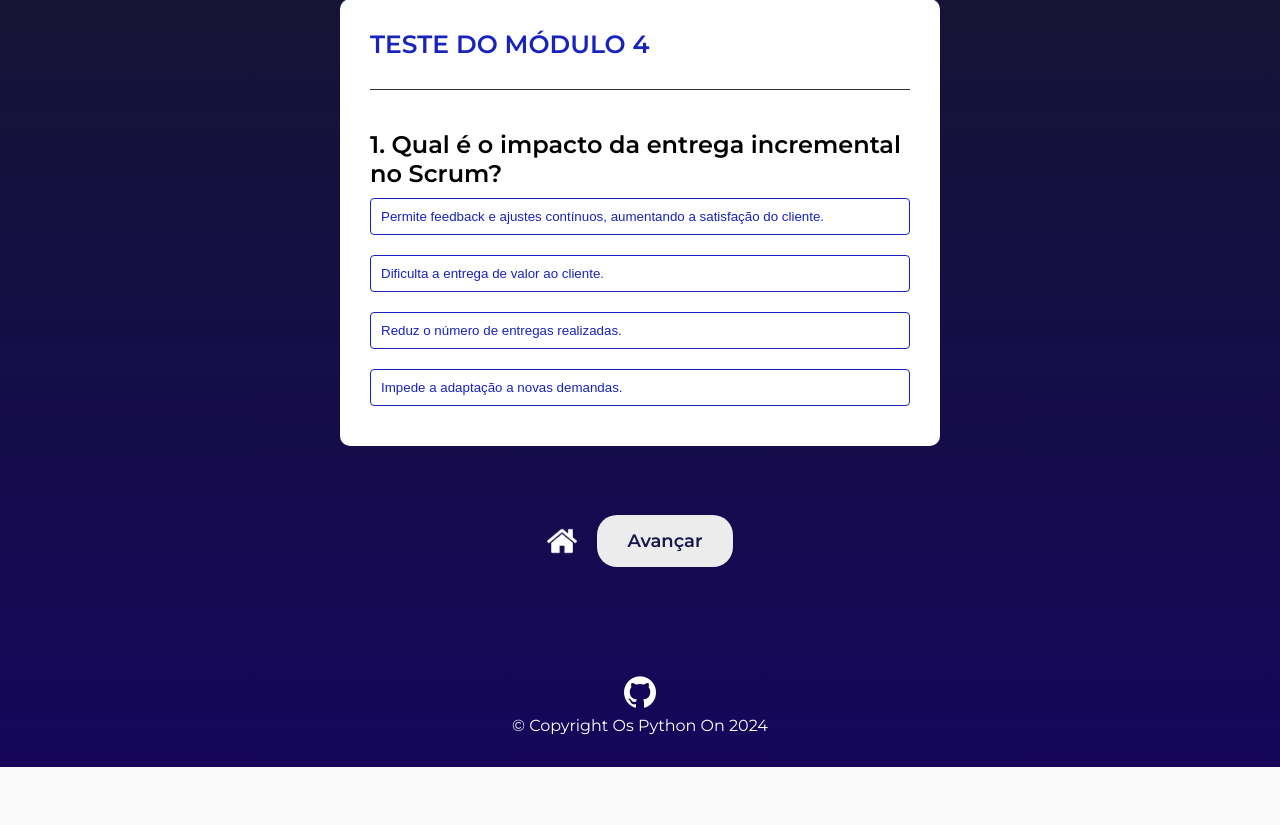
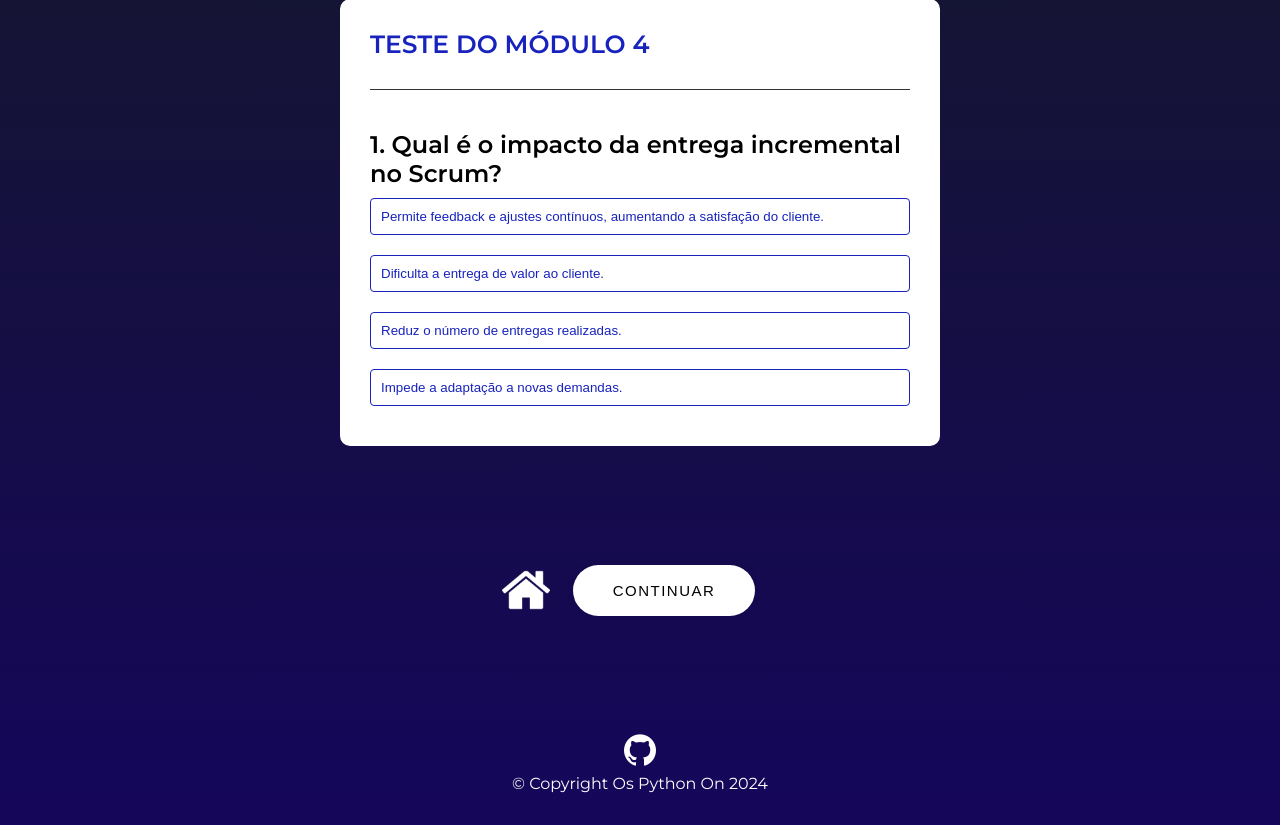
Before and after one commit to Os-Python-On/API-OsPythonOn, a Flask app: page /quest4.html in a window 1280 px wide. Shown: the part 160-985 px from the top of the page. Before the commit the page ends 927 px from the top, so only its background shows below. Run offline with Flask 3, Linux system fonts and the light colour scheme; some libraries are stand-ins or nearby versions.

Commit message:
Update quest4.html

```diff
--- a/API-OsPyOn/templates/quest4.html
+++ b/API-OsPyOn/templates/quest4.html
@@ -105,14 +105,17 @@
  </div>
 
 
-<div class="button-container">
-   <div class="home-icon">
-   <a href="{{ url_for('index') }}"><img src="../static/images/casabranca.png" alt="Ícone Home"></a>
-   </div>
-   <div class="button-section">
-       <a href="{{ url_for('modulo5') }}" class="start-button">Avançar</a>
-   </div>
-</div>
+<section class="secmenu" >
+
+   <a href="{{ url_for('index') }}">
+      <img class="casamodulos" src="static/images/casabranca.png" alt="">
+   </a>
+
+<a href="{{ url_for('modulo5') }}">
+   <button class="botaomenu">Continuar</button>
+</a>
+
+</section>
 
  <footer>
 
```
